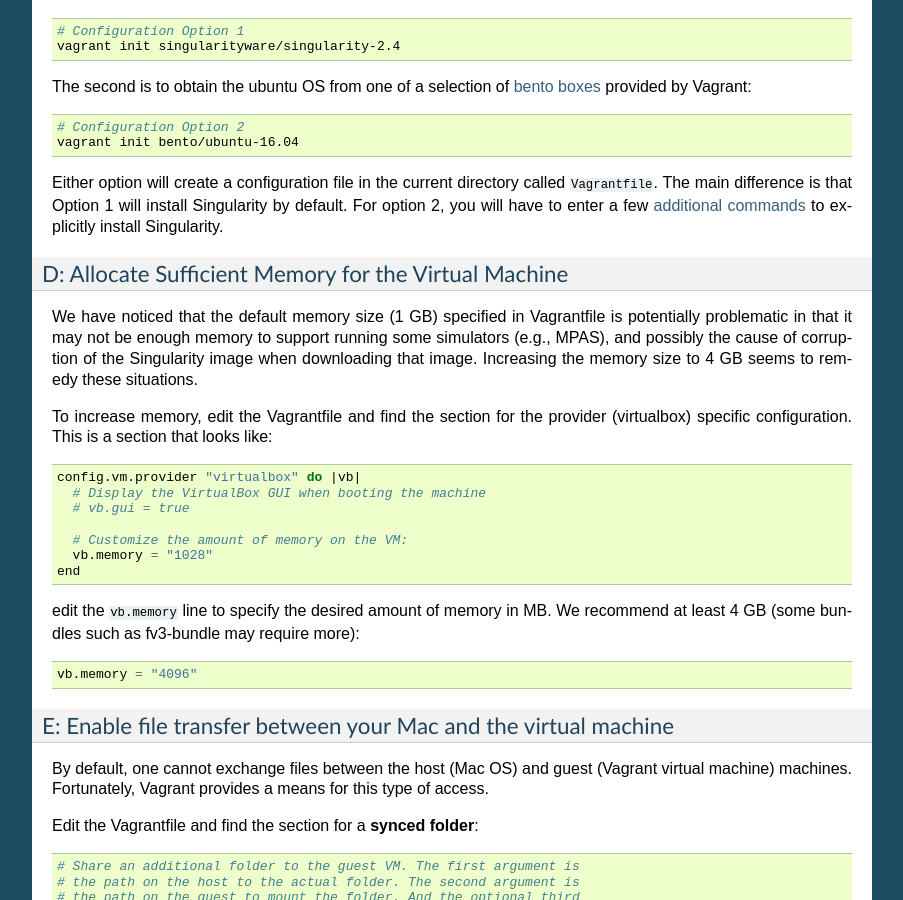
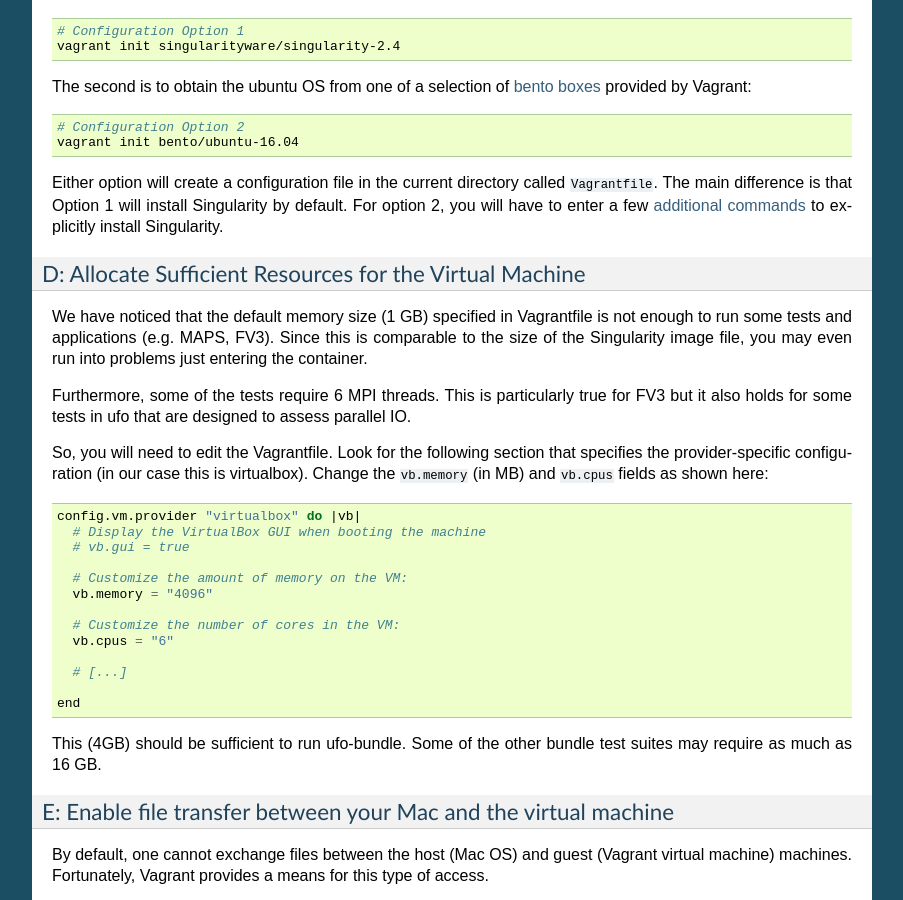
Before and after one commit to JCSDA/jedi-docs, a Sphinx documentation site: the page built from docs/developer/jedi_environment/vagrant.rst, in a window 1280 px wide and 900 px high, scrolled down 1109 px. Shown: the whole window, without its empty margins (198-1101 px from the left). Built offline with Sphinx 7.4.7, drawn with Linux system fonts in a browser that asks for light colours.

Commit message:
Added instructions on how to use 6 MPI tasks in Vagrant

```diff
--- a/docs/developer/jedi_environment/vagrant.rst
+++ b/docs/developer/jedi_environment/vagrant.rst
@@ -58,11 +58,13 @@
 Either option will create a configuration file in the current directory called :code:`Vagrantfile`.  The main difference is that Option 1 will install Singularity by default.  For option 2, you will have to enter a few :ref:`additional commands <install-sing-from-vagrant>` to explicitly install Singularity.
 
 
-D: Allocate Sufficient Memory for the Virtual Machine
+D: Allocate Sufficient Resources for the Virtual Machine
 ^^^^^^^^^^^^^^^^^^^^^^^^^^^^^^^^^^^^^^^^^^^^^^^^^^^^^
-We have noticed that the default memory size (1 GB) specified in Vagrantfile is potentially problematic in that it may not be enough memory to support running some simulators (e.g., MPAS), and possibly the cause of corruption of the Singularity image when downloading that image. Increasing the memory size to 4 GB seems to remedy these situations.
+We have noticed that the default memory size (1 GB) specified in Vagrantfile is not enough to run some tests and applications (e.g. MAPS, FV3).  Since this is comparable to the size of the Singularity image file, you may even run into problems just entering the container.
 
-To increase memory, edit the Vagrantfile and find the section for the provider (virtualbox) specific configuration. This is a section that looks like:
+Furthermore, some of the tests require 6 MPI threads.  This is particularly true for FV3 but it also holds for some tests in ufo that are designed to assess parallel IO.
+
+So, you will need to edit the Vagrantfile.  Look for the following section that specifies the provider-specific configuration (in our case this is virtualbox).  Change the :code:`vb.memory` (in MB) and :code:`vb.cpus` fields as shown here:
 
 .. code:: bash
 
@@ -71,14 +73,16 @@
      # vb.gui = true
 
      # Customize the amount of memory on the VM:
-     vb.memory = "1028"
+     vb.memory = "4096"
+
+     # Customize the number of cores in the VM:
+     vb.cpus = "6"
+
+     # [...]
+
    end
 
-edit the :code:`vb.memory` line to specify the desired amount of memory in MB.  We recommend at least 4 GB (some bundles such as fv3-bundle may require more):
-
-.. code:: bash
-
-     vb.memory = "4096"
+This (4GB) should be sufficient to run ufo-bundle.  Some of the other bundle test suites may require as much as 16 GB.
 
 E: Enable file transfer between your Mac and the virtual machine
 ^^^^^^^^^^^^^^^^^^^^^^^^^^^^^^^^^^^^^^^^^^^^^^^^^^^^^^^^^^^^^^^^^^^^^^^^^^
```
